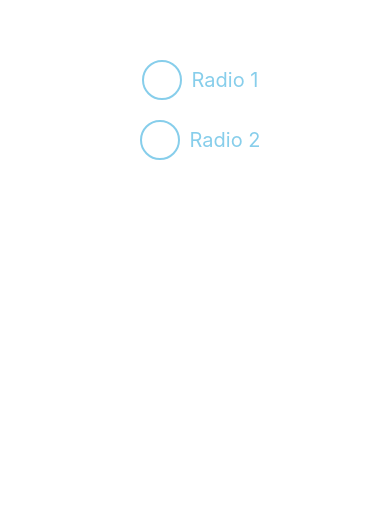
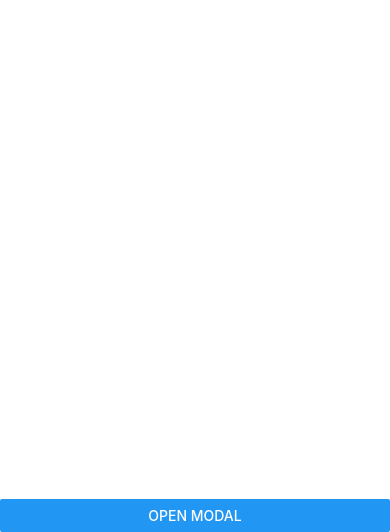
Before and after one commit to pamela2002/React_Native_tut, a React Native app: screen / in a window 390 px wide. Shown: the part 312-844 px from the top of the page. Built offline with nearby package versions, Linux system fonts and the light colour scheme.

Commit message:
Today I've covered the topics - Loader or Activity indicator in react-native,  Model or dialog box in react-native

```diff
--- a/App.tsx
+++ b/App.tsx
@@ -1,114 +1,78 @@
-// import {Text, View, StyleSheet, TouchableHighlight} from 'react-native';
+// import { useState } from 'react';
+// import {View, StyleSheet, ActivityIndicator, Button} from 'react-native';
 
 // const App = () => {
+//   const [show, setShow] = useState(false);
+//   const displayLoader = () => {
+//     setShow(true);
+//     // api call in 3 sec
+//     setTimeout(() => {
+//       setShow(false);
+//     }, 3000);
+//   }
 //   return (
 //     <View style={styles.main}>
-//       <TouchableHighlight>
-//         <Text style={styles.button}>Button</Text>
-//       </TouchableHighlight>
-//       <TouchableHighlight>
-//         <Text style={[styles.button, styles.success]}>Success</Text>
-//       </TouchableHighlight>
-//       <TouchableHighlight>
-//         <Text style={[styles.button, styles.primary]}>Primary</Text>
-//       </TouchableHighlight>
-//       <TouchableHighlight>
-//         <Text style={[styles.button, styles.warning]}>Warning</Text>
-//       </TouchableHighlight>
-//       <TouchableHighlight>
-//         <Text style={[styles.button, styles.error]}>Error</Text>
-//       </TouchableHighlight>
+//       {/* <ActivityIndicator size={"large"} color="red" animating={true} /> */}
+//       <ActivityIndicator size={80} color="green" animating={show} />
+//       <Button title='Show Loader' onPress={displayLoader}/>
 //     </View>
 //   );
 // };
+
 // export default App;
 
 // const styles = StyleSheet.create({
 //   main: {
 //     flex: 1,
-//   },
-//   button: {
-//     padding: 10,
-//     margin: 10,
-//     backgroundColor: '#bbb',
-//     color: '#fff',
-//     textAlign: 'center',
-//     fontSize: 24,
-//     borderRadius: 10,
-//     shadowColor: 'black',
-//     elevation: 10,
-//     shadowOpacity: 1,
-//   },
-//   primary: {
-//     backgroundColor: 'blue',
-//   },
-//   warning: {
-//     backgroundColor: 'gold',
-//   },
-//   error: {
-//     backgroundColor: 'red',
-//   },
-//   success: {
-//     backgroundColor: 'green',
+//     alignItems: 'center',
+//     justifyContent: 'center',
 //   },
 // });
-
 import {useState} from 'react';
-import {View, Text, TouchableOpacity, StyleSheet} from 'react-native';
+import {View, Button, Modal, StyleSheet, Text} from "react-native";
 
 const App = () => {
-  const [selectedRadio, setSelectedRadio] = useState(0);
+  const [showModal, setShowModal] = useState(false);
   return (
     <View style={styles.main}>
-      <TouchableOpacity onPress={() => setSelectedRadio(1)}>
-        <View style={styles.radioWrapper}>
-          <View style={styles.radio}>
-            {selectedRadio === 1 ? <View style={styles.radioBg}></View> : null}
+      <Modal transparent={true} visible={showModal} animationType="slide">
+        <View style={styles.centeredView}>
+          <View style={styles.modalView}>
+            <Text style={styles.modalText}>Hello World!</Text>
+            <Button title="Close Modal" onPress={() => setShowModal(false)} />
           </View>
-          <Text style={styles.radioText}>Radio 1</Text>
         </View>
-      </TouchableOpacity>
-      <TouchableOpacity onPress={() => setSelectedRadio(2)}>
-        <View style={styles.radioWrapper}>
-          <View style={styles.radio}>
-            {selectedRadio === 2 ? <View style={styles.radioBg}></View> : null}
-          </View>
-          <Text style={styles.radioText}>Radio 2</Text>
-        </View>
-      </TouchableOpacity>
+      </Modal>
+      <View style={styles.buttonView}>
+        <Button title="Open Modal" onPress={() => setShowModal(true)} />
+      </View>
     </View>
   );
 };
 
 export default App;
-
 const styles = StyleSheet.create({
   main: {
     flex: 1,
+  },
+  buttonView: {
+    flex: 1,
+    justifyContent: 'flex-end',
+  },
+  centeredView: {
+    flex: 1,
+    justifyContent: 'center',
     alignItems: 'center',
-    justifyContent: 'center',
   },
-  radioText: {
-    fontSize: 20,
-    color: 'skyblue',
+  modalView: {
+    backgroundColor: '#fff',
+    padding: 30,
+    borderRadius: 20,
+    shadowColor: 'black',
+    elevation: 5,
   },
-  radio: {
-    height: 40,
-    width: 40,
-    borderColor: 'skyblue',
-    borderWidth: 2,
-    borderRadius: 20,
-    margin: 10,
-  },
-  radioBg: {
-    backgroundColor: 'skyblue',
-    height: 28,
-    width: 28,
-    borderRadius: 20,
-    margin: 4,
-  },
-  radioWrapper: {
-    flexDirection: 'row',
-    alignItems: 'center',
+  modalText: {
+    fontSize: 30,
+    marginBottom: 20,
   }
 });
```
